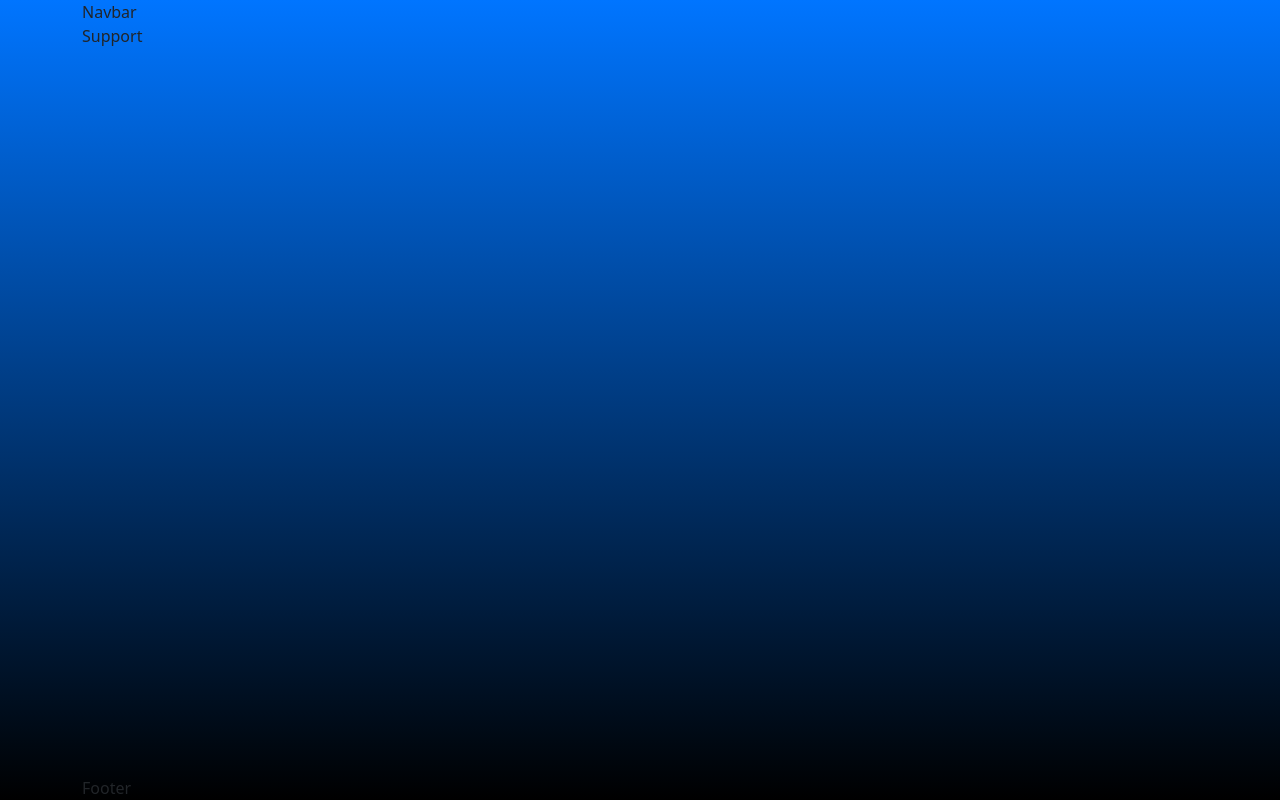
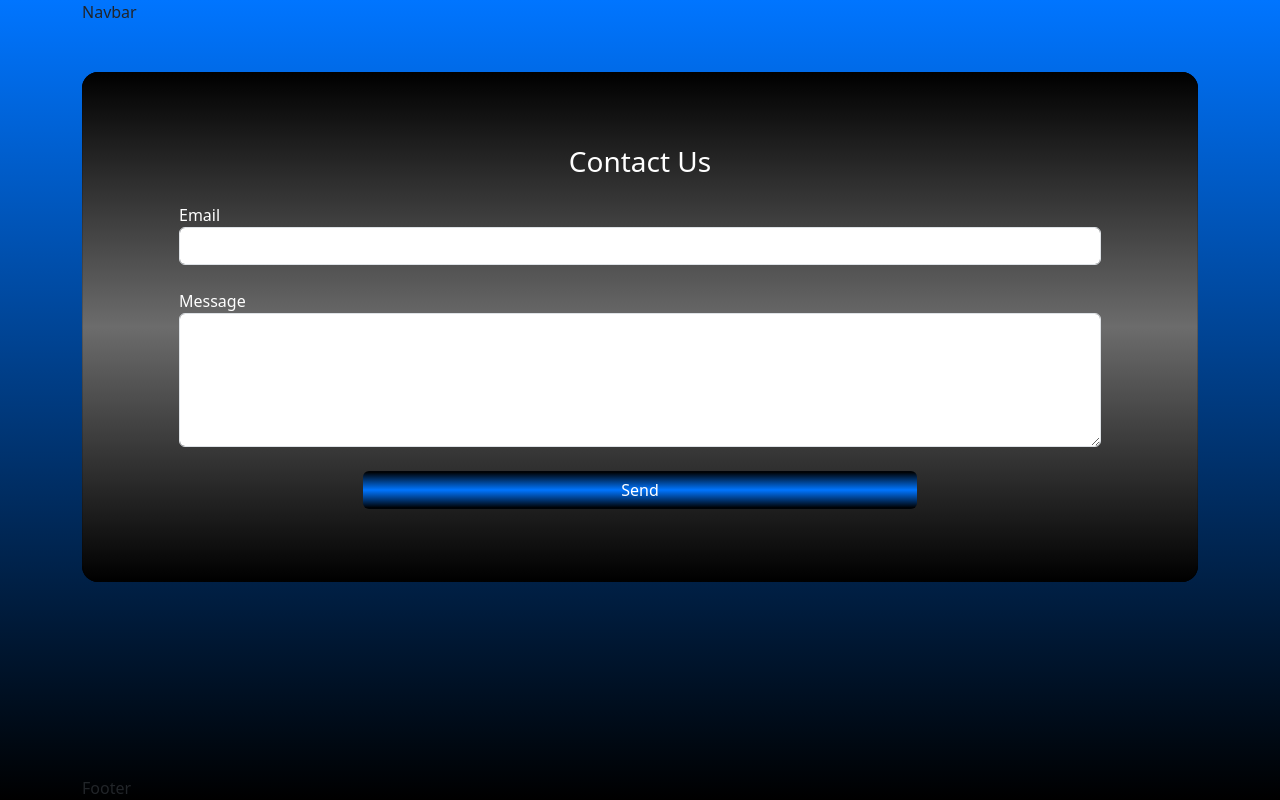
Before and after one commit to msmunir/devBnB, a React (Vite) app in the folder client/: page /support in a window 1280 px wide. Built offline with nearby package versions, Linux system fonts and the light colour scheme; no server answers.

Commit message:
sup-ab v1.6

```diff
--- a/client/src/pages/About.jsx
+++ b/client/src/pages/About.jsx
@@ -1,7 +1,115 @@
-import React from "react";
-
 const About = () => {
-  return <div>About</div>;
+  return (
+    <div className="row my-5 pt-5 z-depth-1">
+      <section>
+        <div className="row col-sm-8 col-md-12">
+          <div
+            className="view overlay rounded z-depth-2 mt-3 mb-5 clo-sm-8 col-md-12
+            d-flex justify-content-center align-items-center"
+            style={{
+              width: "100%",
+              height: "auto",
+              maxHeight: "500px",
+              overflow: "hidden",
+              objectFit: "cover",
+            }}
+          >
+            <img
+              src="https://neuro.se/media/13372/computer-4795762_1280.jpg?center=0.57062146892655363,0.44736842105263158&mode=crop&width=830&height=440&rnd=132816084000000000"
+              className="img-fluid "
+              alt="Sample project image"
+            />
+          </div>
+        </div>
+        <div className="row col-sm-8 col-md-12">
+          <div
+            className="col-sm-8 col-md-12  d-flex flex-column justify-content-center align-items-center"
+            style={{
+              color: "#fff",
+              textAlign: "center",
+            }}
+          >
+            <h3 className="mt-4 mb-4">
+              Welcome to DevBnB: Where Developers Feels Like Home
+            </h3>
+            <p
+              className="mx-5"
+              style={{ color: "#ebe3e385", padding: "0 9rem" }}
+            >
+              Are you a developer looking for a comfortable and inspiring space
+              to code, collaborate, and connect with like-minded individuals?
+              Look no further than DevBnb - your ultimate Airbnb for developers!
+            </p>
+            <p
+              className="mx-5"
+              style={{ color: "#ebe3e385", padding: "0 9rem" }}
+            >
+              Are you a developer looking for a comfortable and inspiring space
+              to code, collaborate, and connect with like-minded individuals?
+              Look no further than DevBnb - your ultimate Airbnb for developers!
+            </p>
+            <p
+              className="mx-5"
+              style={{ color: "#ebe3e385", padding: "0 9rem" }}
+            >
+              At DevBnb, we understand the unique needs of developers. Whether
+              you are a seasoned pro or just starting your coding journey, our
+              platform offers a curated selection of developer-friendly
+              accommodation around the world.
+            </p>
+            <p
+              className="mx-5"
+              style={{ color: "#ebe3e385", padding: "0 9rem" }}
+            >
+              From cozy coding corners to fully-equipped tech havens, each
+              listing is vetted to ensure it meets the standards of the coding
+              community.
+            </p>
+            <h3 className="mt-4 mb-4">Why DevBnB?</h3>
+            <p
+              className="mx-5"
+              style={{ color: "#ebe3e385", padding: "0 9rem" }}
+            >
+              Developer-Focused Amenities: Enjoy high-speed internet, ergonomic
+              workstation, and coding-friendly environment tailored to boost
+              your productivity.
+            </p>
+            <p
+              className="mx-5"
+              style={{ color: "#ebe3e385", padding: "0 9rem" }}
+            >
+              Community Networking: Connect with fellow developers, attend
+              coding meetups, and collaborate on exciting projects, all within
+              the comfort of your DevBnb space.
+            </p>
+            <p
+              className="mx-5"
+              style={{ color: "#ebe3e385", padding: "0 9rem" }}
+            >
+              Global Reach: Explore coding-friendly accommodations in tech hubs
+              worldwide, allowing you to work and travel seamlessly.
+            </p>
+            <p
+              className="mx-5"
+              style={{ color: "#ebe3e385", padding: "0 9rem" }}
+            >
+              Secure and Trusted: Rest easy knowing that your stay is secure,
+              with reliable hosts and verified listings designed specifically
+              for developers.
+            </p>
+            <p
+              className="mx-5"
+              style={{ color: "#ebe3e385", padding: "0 9rem" }}
+            >
+              Make DevBnb your home away from home and elevate your coding
+              experience. Book your stay today and unlock a world of
+              opportunities for learning, collaboration, and innovation.
+            </p>
+          </div>
+        </div>
+      </section>
+    </div>
+  );
 };
 
 export default About;
--- a/client/src/pages/Support.jsx
+++ b/client/src/pages/Support.jsx
@@ -1,7 +1,96 @@
-import React from "react";
+import React, { useState } from "react";
+import { useUser } from "./../context/UseContext";
 
 const Support = () => {
-  return <div>Support</div>;
+  const user = useUser();
+  const [email, setEmail] = useState("");
+  const [message, setMessage] = useState("");
+
+  // function to handle the change in the input fields
+  const handleChange = (e) => {
+    const { id, value } = e.target;
+    if (id === "email") {
+      setEmail(value);
+    } else {
+      setMessage(value);
+    }
+  };
+
+  return (
+    <div className="my-5" style={{ background: "black", borderRadius: "1rem" }}>
+      <section className=" dark-grey-text mb-5">
+        <div
+          className="card"
+          style={{
+            background:
+              "linear-gradient(180deg, rgba(0,0,0,1) 0%, rgba(108,108,108,1) 50%, rgba(0,0,0,1) 100%)",
+            borderRadius: "1rem",
+            color: "white",
+          }}
+        >
+          <div className="card-body p-5">
+            <h3 className=" text-center font-weight-bold my-4">Contact Us</h3>
+            <form
+              className="mb-4 mx-md-5"
+              // onSubmit={handleSubmit}
+            >
+              <div className="row">
+                <div className="col-md-12 mb-4">
+                  <label htmlFor="email">Email</label>
+                  <input
+                    type="email"
+                    id="email"
+                    className="form-control"
+                    value={email}
+                    onChange={handleChange}
+                    // placeholder="Email"
+                    // onChange={(e) => setEmail(e.target.value)}
+                  />
+                </div>
+              </div>
+
+              <div className="row">
+                <div className="col-md-12 mb-4">
+                  <label htmlFor="password">Message</label>
+                  <textarea
+                    type="text"
+                    id="message"
+                    className="form-control"
+                    value={message}
+                    rows={5}
+                    onChange={handleChange}
+                    // placeholder="Password"
+                    // onChange={(e) => setMessage(e.target.value)}
+                    // style={{height: "100px"}}
+                  ></textarea>
+                </div>
+              </div>
+
+              <div className="row">
+                <div className="col-md-12">
+                  <div className="text-center">
+                    <button
+                      type="submit"
+                      // onClick={handleSubmit}
+                      className="btn btn-md"
+                      style={{
+                        background:
+                          "linear-gradient(180deg, rgba(0,0,0,1) 0%, rgba(0,117,255,1) 50%, rgba(0,0,0,1) 100%)",
+                        color: "white",
+                        width: "60%",
+                      }}
+                    >
+                      Send
+                    </button>
+                  </div>
+                </div>
+              </div>
+            </form>
+          </div>
+        </div>
+      </section>
+    </div>
+  );
 };
 
 export default Support;
```
